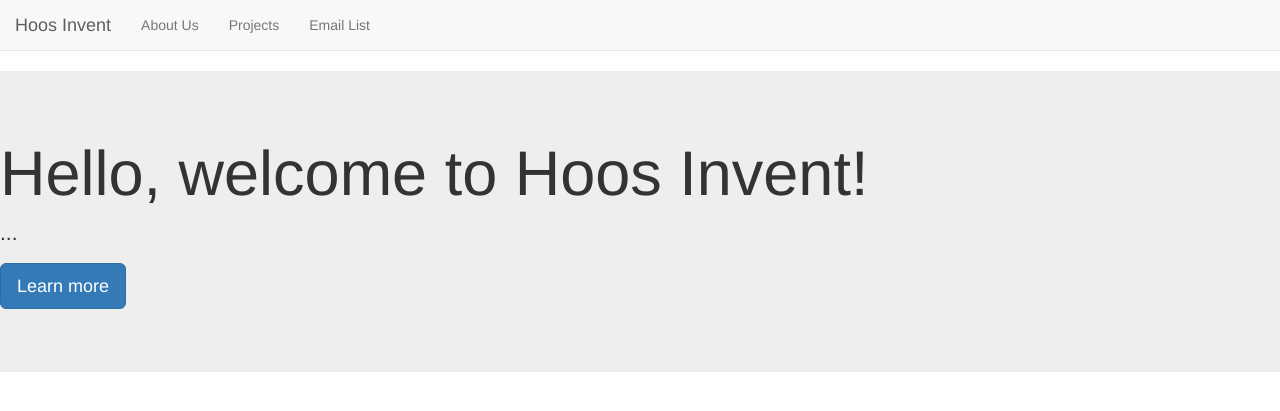
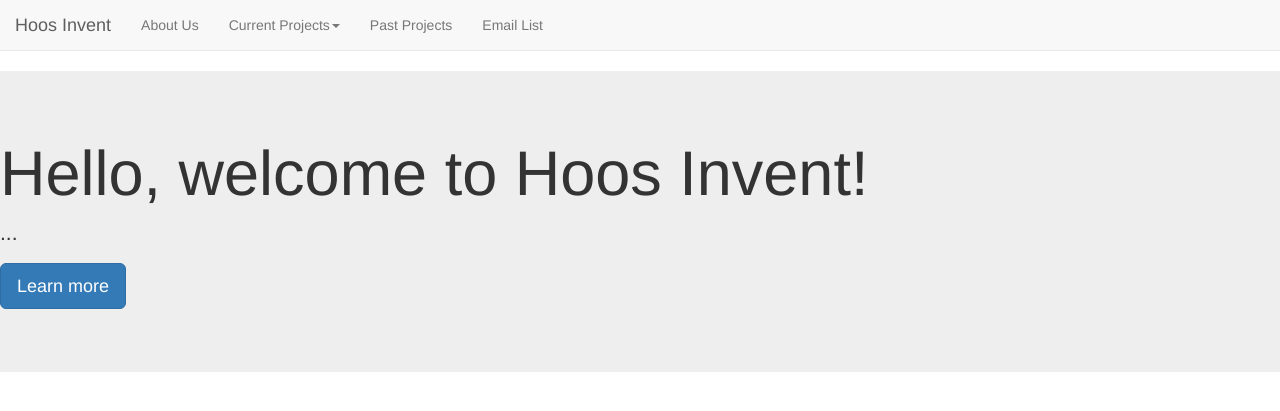
Before and after one commit to hoosinvent/club_site, a Django app: page / in a window 1280 px wide. Shown: the top 411 px of the page. Run offline with Django 3.2, Linux system fonts and the light colour scheme; some libraries are stand-ins or nearby versions.

Commit message:
Add dropdown and more links

```diff
--- a/club/templates/navbar.html
+++ b/club/templates/navbar.html
@@ -15,7 +15,17 @@
 
         <ul class="nav navbar-nav navbar-left">
             <li><a href="#">About Us</a></li>
-            <li><a href="#">Projects</a></li>
+            <li class="dropdown">
+                <a class="dropdown-toggle" data-toggle="dropdown" href="#">
+                    Current Projects<span class="caret"></span></a>
+                <ul class="dropdown-menu">
+                    <li><a href="#">ADROIT Assistive Device</a></li>
+                    <li><a href="#">Automated Training Wheels</a></li>
+                    <li><a href="#">Laser Line Shield</a></li>
+                    <li><a href="#">Sound Wave Module</a></li>
+                </ul>
+            </li>
+            <li><a href="#">Past Projects</a></li>
             <li><a href="#">Email List</a></li>
         </ul>
         <!-- Collect the nav links, forms, and other content for toggling -->
```
